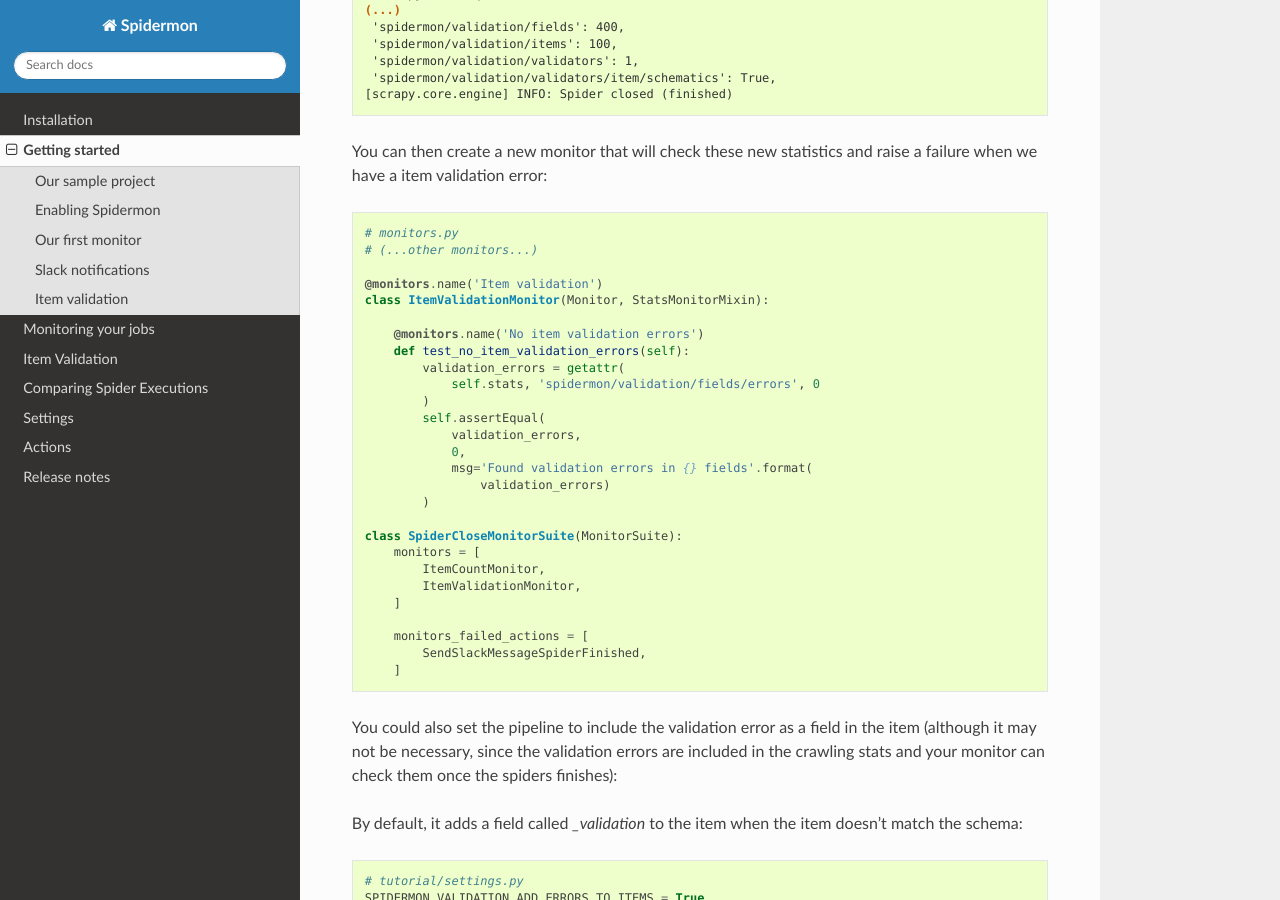
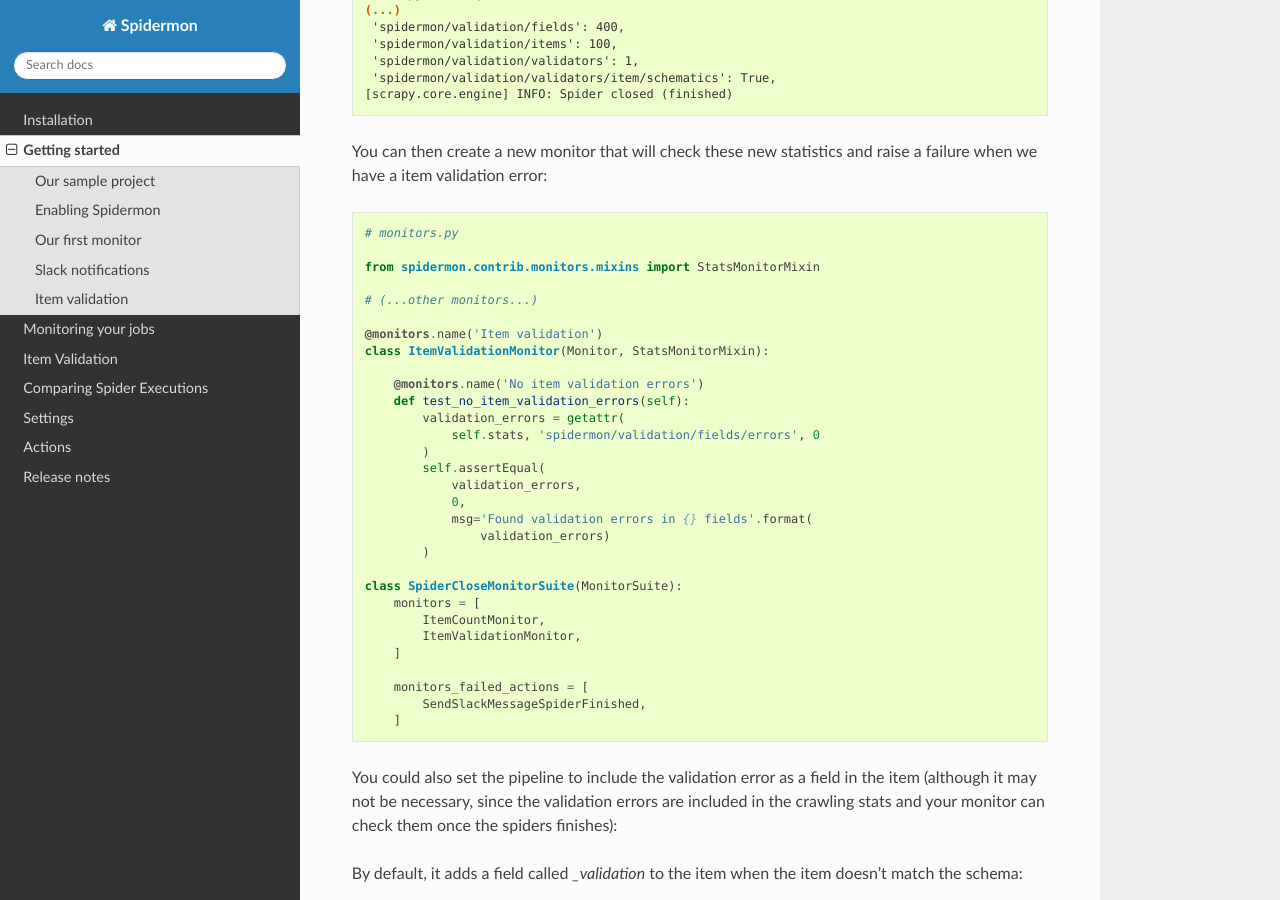
Before and after one commit to scrapinghub/spidermon, a Sphinx documentation site: the page built from docs/source/getting-started.rst, in a window 1280 px wide and 900 px high, scrolled down 5933 px. Built offline with Sphinx 7.4.7 and the Read the Docs theme 2.0.0, drawn with Linux system fonts in a browser that asks for light colours.

Commit message:
Add import statement in item validation docs
Signed-off-by: Vipul Gupta (@vipulgupta2048) <vipulgupta2048@gmail.com>

```diff
--- a/docs/source/getting-started.rst
+++ b/docs/source/getting-started.rst
@@ -328,6 +328,9 @@
 .. code-block:: python
 
     # monitors.py
+
+    from spidermon.contrib.monitors.mixins import StatsMonitorMixin
+
     # (...other monitors...)
 
     @monitors.name('Item validation')
```
